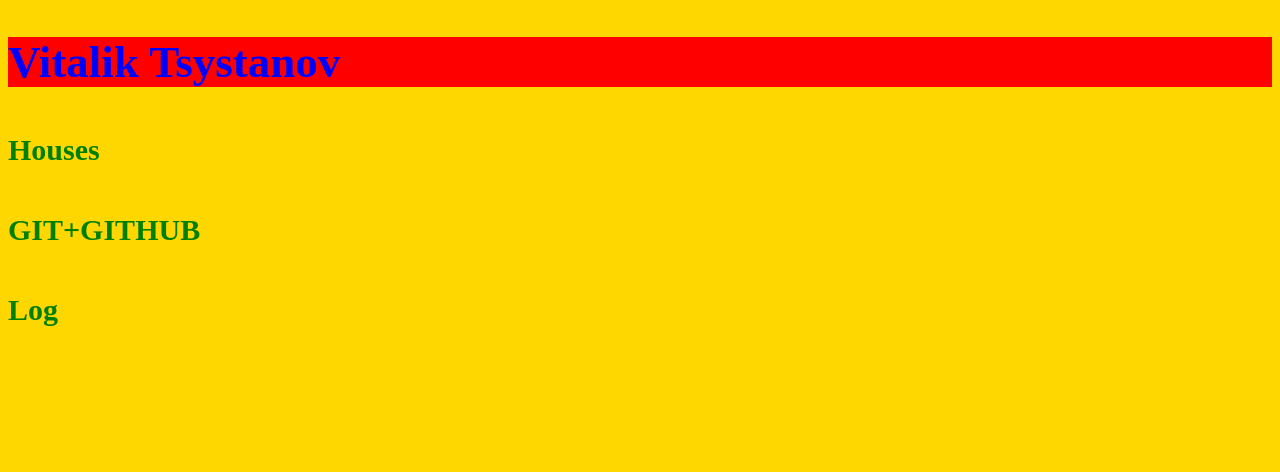
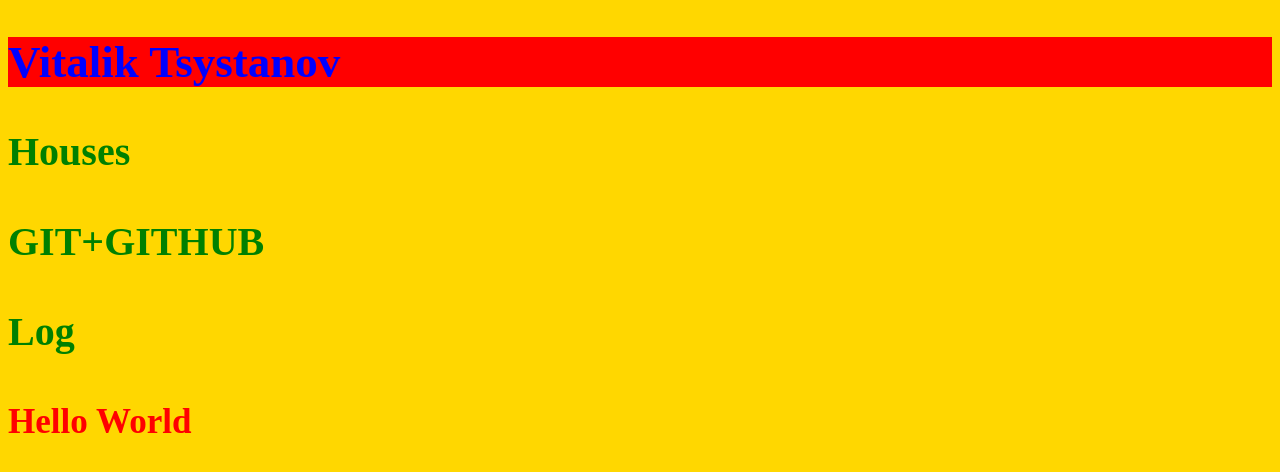
Before and after one commit to TSYSTANOV/gittest, a plain HTML site: page index.html in a window 1280 px wide. Drawn offline with Linux system fonts and the light colour scheme.

Commit message:
add new file

```diff
--- a/css/index.css
+++ b/css/index.css
@@ -11,4 +11,5 @@ h2
 {color:blue;
 background-color: red;}
 p
-{color:green;}
+{color:green;
+font-size:40px}
--- a/index.html
+++ b/index.html
@@ -12,5 +12,6 @@
     <p>houses</p>
     <p>GIT+GITHUB</p>
     <p>log</p>
+    <h3>Hello world</h3>
 </body>
 </html>
```
Also changed, not shown: 1 other file.
